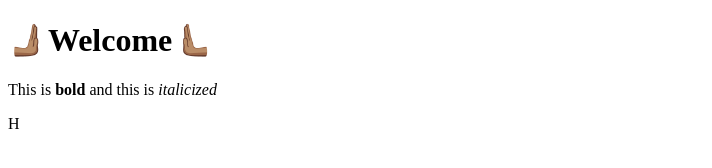
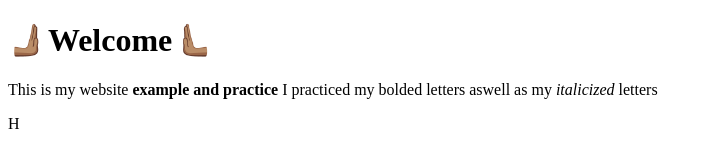
Before and after one commit to Icervantes217/Ic, a plain HTML site: page index.html in a window 1280 px wide. Shown: the whole page, without its empty margins (0-712 px from the left). Drawn offline with Linux system fonts and the light colour scheme.

Commit message:
hello its me

```diff
--- a/index.html
+++ b/index.html
@@ -8,14 +8,15 @@
     <body>
         <p>
             <h1>🫸🏽Welcome🫷🏽</h1>
-            This is
+            This is my website
             <strong>
-                bold
+                example and practice
             </strong>
-            and this is
+            I practiced my bolded letters aswell as my
             <em>
                 italicized
             </em>
+            letters
         </p>
     </body>
 
```
